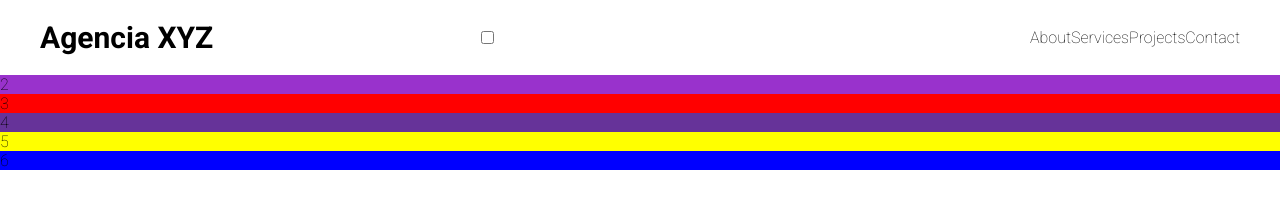
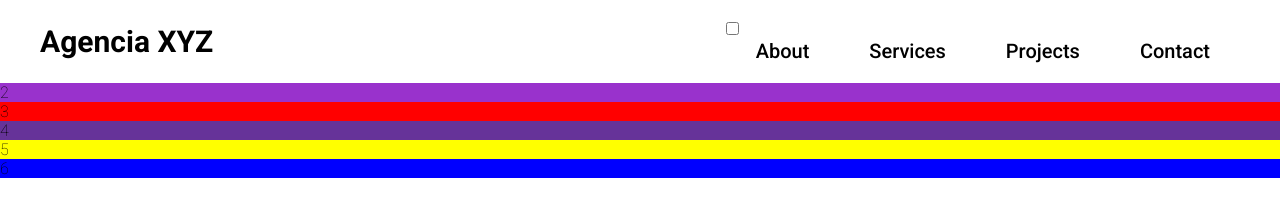
Before and after one commit to mariana549/landing-page-grid, a plain HTML site: page index.html in a window 1280 px wide. Drawn offline with Linux system fonts and the light colour scheme.

Commit message:
feat: :art: adicionando novas estilizações e corrigindo o index
adicionando novas estilizaçõesno para menu e corrigindo no index onde a tag nav começa

```diff
--- a/index.html
+++ b/index.html
@@ -23,6 +23,7 @@
          <h1 class="logo">Agencia XYZ</h1>
       </a>
 
+      <nav>
       <input type="checkbox" name="" id="menu-hamburguer">
       <label for="menu-hamburguer">
          <div class="menu">
@@ -30,7 +31,6 @@
          </div>
       </label>
 
-      <nav>
          <ul>
             <li><a href="#about">About</a></li>
             <li><a href="#services">Services</a></li>
--- a/src/css/menu.css
+++ b/src/css/menu.css
@@ -2,3 +2,16 @@
    display: flex;
 
 }
+
+.header nav ul li a {
+   font-size: 2rem;
+   font-weight: 500;
+   padding: 10px 30px;
+   border-radius: 50px;
+   transition: 0.3s;
+}
+
+.header nav ul li a:hover {
+   color: white;
+   background-color: coral;
+}
```
